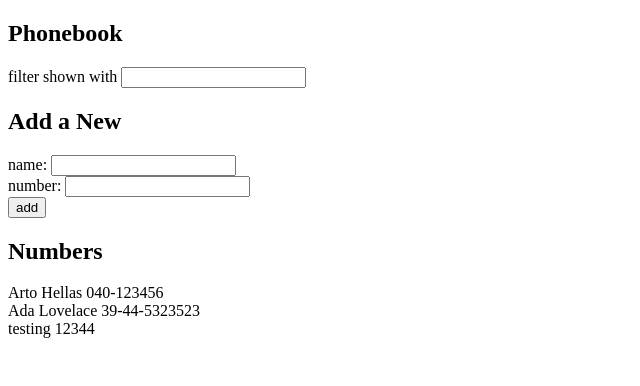
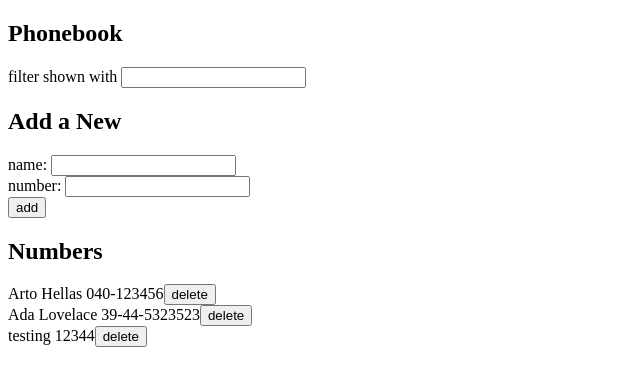
Before and after one commit to technolifts/fullstackopen, a React (Vite) app in the folder part2/part2-3/: page / in a window 1280 px wide. Shown: the top 386 px of the page, without its empty margins (0-640 px from the left). Built offline with nearby package versions, Linux system fonts and the light colour scheme; data requests are answered from the project's data file.

Commit message:
Complete 2.12, 2.14. 2.15

```diff
--- a/part2/part2-3/src/App.jsx
+++ b/part2/part2-3/src/App.jsx
@@ -36,23 +36,25 @@ const PersonForm = (props) => {
   )
 }
 
-const Person = ({ name, number }) => {
+const Person = ({ name, number, onDelete, id }) => {
   return (
     <div>
       {name} {number}
+      <button onClick={() => onDelete(id)}>delete</button> {/* Add the delete button */}
     </div>
   )
-
 }
 
-const Persons = ({ persons }) => {
+const Persons = ({ persons, onDelete }) => {
   return (
     <div>
       {persons.map(person =>
         <Person
-          key={person.name}
+          key={person.id}
           name={person.name}
           number={person.number}
+          id={person.id}
+          onDelete={onDelete} // Receive the onDelete function as a prop
         />
       )}
     </div>
@@ -98,17 +100,30 @@ const App = () => {
   const addName = (event) => {
     event.preventDefault() // Prevent default form submission
 
-    if(persons.some(person => person.name === newName)) {
-      alert(`${newName} is already added to phonebook`)
-      setNewName('')
-      setNewNumber('')
-      return
+    const existingPerson = persons.find(person => person.name == newName)
+
+    if (existingPerson) {
+      const confirmUpdate = window.confirm(`${newName} is already added to phonebook, replace the old number with a new one?`);
+      if (confirmUpdate) {
+        const updatedPerson = { ...existingPerson, number: newNumber };
+        noteService
+          .update(existingPerson.id, updatedPerson)
+          .then(returnedPerson => {
+            setPersons(persons.map(p => p.id !== existingPerson.id ? p : returnedPerson));
+            setNewName('');
+            setNewNumber('');
+            console.log(`Number updated for ${returnedPerson.name} on server`);
+          })
+          .catch(error => {
+            alert(`Failed to update the number for ${existingPerson.name}.`);
+            console.error('Error updating person:', error);
+          });
       }
-
+    } else {
       const personObject = {
         name: newName,
-      number: newNumber
-    }
+        number: newNumber,
+      };
 
       noteService
       .create(personObject) // Send the new person to the server
@@ -123,6 +138,25 @@ const App = () => {
         console.error('Error adding person:', error);
       });
     }
+  }
+
+  const deletePerson = (id) => {
+    const personToDelete = persons.find(p => p.id === id);
+    const confirmDeletion = window.confirm(`Delete ${personToDelete.name}?`);
+
+    if (confirmDeletion) {
+      noteService
+        .delete(id)
+        .then(() => {
+          setPersons(persons.filter(person => person.id !== id));
+          console.log(`Person with id ${id} deleted from server`);
+        })
+        .catch(error => {
+          alert(`Failed to delete ${personToDelete.name}.`);
+          console.error('Error deleting person:', error);
+        });
+    }
+  };
 
   const filteredPersons = persons.filter(person =>
     person.name.toLowerCase().includes(searchTerm.toLowerCase())
@@ -143,7 +177,7 @@ const App = () => {
       />
 
       <h2>Numbers</h2>
-      <Persons persons={filteredPersons} />
+      <Persons persons={filteredPersons} onDelete={deletePerson} />
     </div>
   )
 }
--- a/part2/part2-3/src/services/persons.js
+++ b/part2/part2-3/src/services/persons.js
@@ -12,4 +12,14 @@ const create = newObject => {
   return request.then(response => response.data)
 }
 
-export default { getAll, create }
+const update = (id, newObject) => {
+    const request = axios.put(`${baseUrl}/${id}`, newObject)
+    return request.then(response => response.data)
+  }
+
+  const deletePerson = id => {
+    const request = axios.delete(`${baseUrl}/${id}`)
+    return request.then(response => response.data)
+  }
+
+  export default { getAll, create, update, deletePerson }
```
Lines whose indentation alone changed are shown as unchanged.
